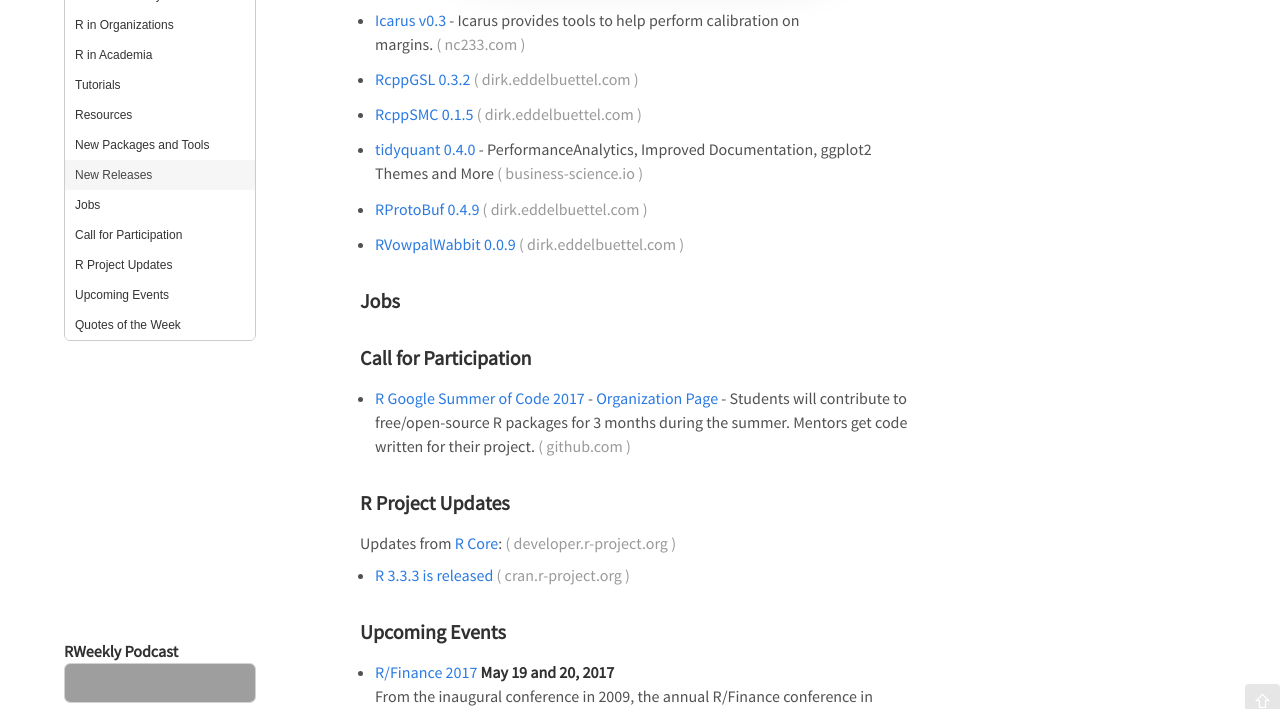
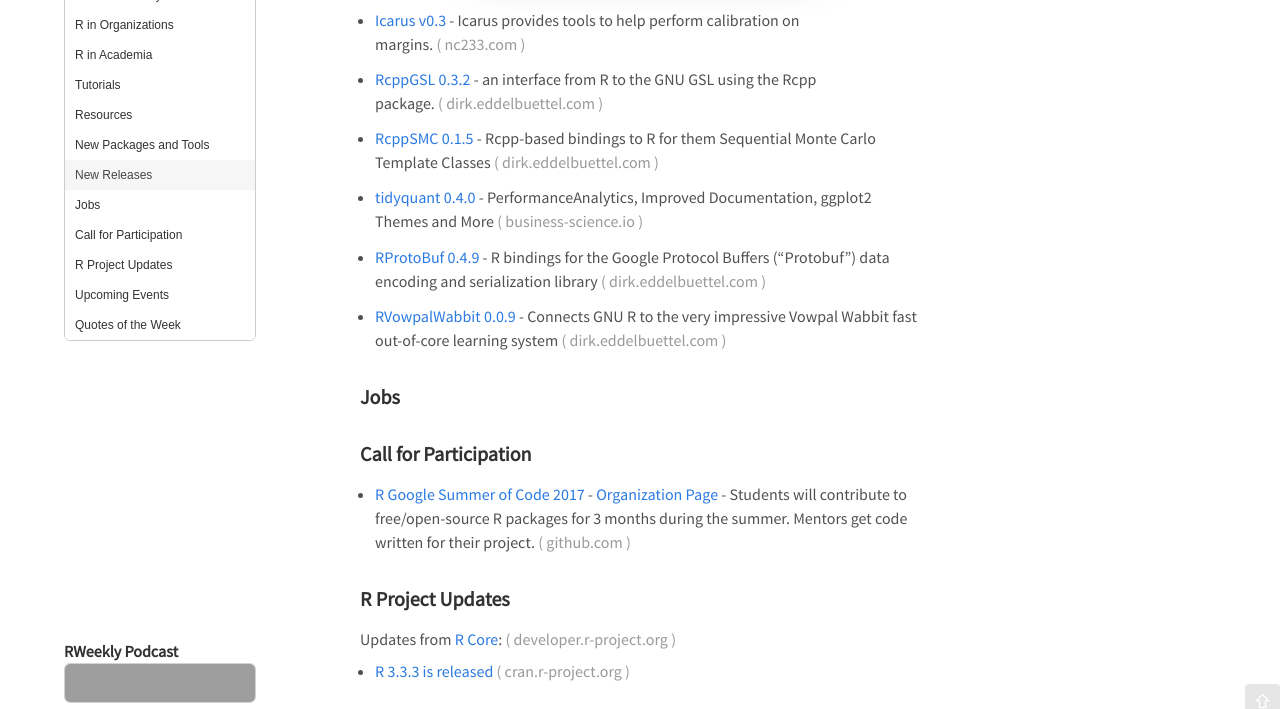
Before and after one commit to rweekly/rweekly.org, a Jekyll site: the page built from draft.md, in a window 1280 px wide and 900 px high, scrolled down 4774 px, cut to the strip 191-900 px from the top of the window. Built offline with Jekyll 4.4.1, drawn with Linux system fonts in a browser that asks for light colours; comment, search, counter and statistics services are not loaded; grey boxes are pictures that could not be loaded.

Commit message:
Update: draft 2017-11

```diff
--- a/draft.md
+++ b/draft.md
@@ -139,15 +139,15 @@
 
 + [Icarus v0.3](http://nc233.com/2017/03/announcing-icarus-v0-3/) - Icarus provides tools to help perform calibration on margins.
 
-+ [RcppGSL 0.3.2](http://dirk.eddelbuettel.com/blog/2017/03/05#rcppgsl_0.3.2)
++ [RcppGSL 0.3.2](http://dirk.eddelbuettel.com/blog/2017/03/05#rcppgsl_0.3.2) - an interface from R to the GNU GSL using the Rcpp package.
 
-+ [RcppSMC 0.1.5](http://dirk.eddelbuettel.com/blog/2017/03/05#rcppsmc_0.1.5)
++ [RcppSMC 0.1.5](http://dirk.eddelbuettel.com/blog/2017/03/05#rcppsmc_0.1.5) - Rcpp-based bindings to R for them Sequential Monte Carlo Template Classes
 
 + [tidyquant 0.4.0](http://www.business-science.io/code-tools/2017/03/04/tidyquant-update-0-4-0.html) - PerformanceAnalytics, Improved Documentation, ggplot2 Themes and More
 
-+ [RProtoBuf 0.4.9](http://dirk.eddelbuettel.com/blog/2017/03/06#rprotobuf_0.4.9)
++ [RProtoBuf 0.4.9](http://dirk.eddelbuettel.com/blog/2017/03/06#rprotobuf_0.4.9) - R bindings for the Google Protocol Buffers ("Protobuf") data encoding and serialization library
 
-+ [RVowpalWabbit 0.0.9](http://dirk.eddelbuettel.com/blog/2017/03/06#rvowpalwabbit_0.0.9)
++ [RVowpalWabbit 0.0.9](http://dirk.eddelbuettel.com/blog/2017/03/06#rvowpalwabbit_0.0.9) - Connects GNU R to the very impressive Vowpal Wabbit fast out-of-core learning system
 
 ### Jobs
 
```
